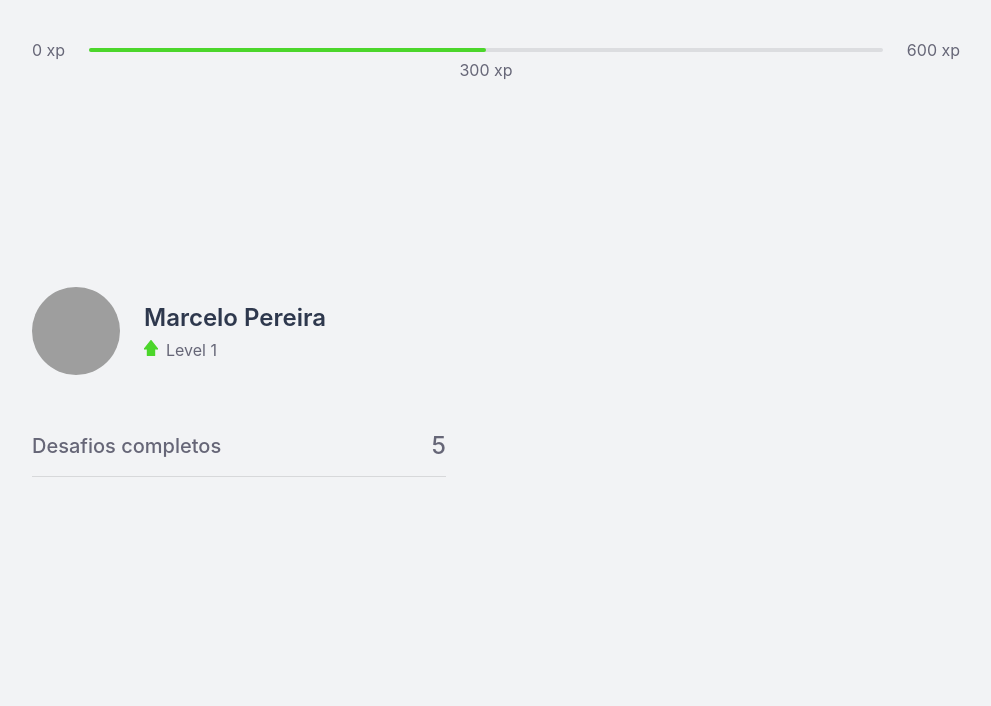
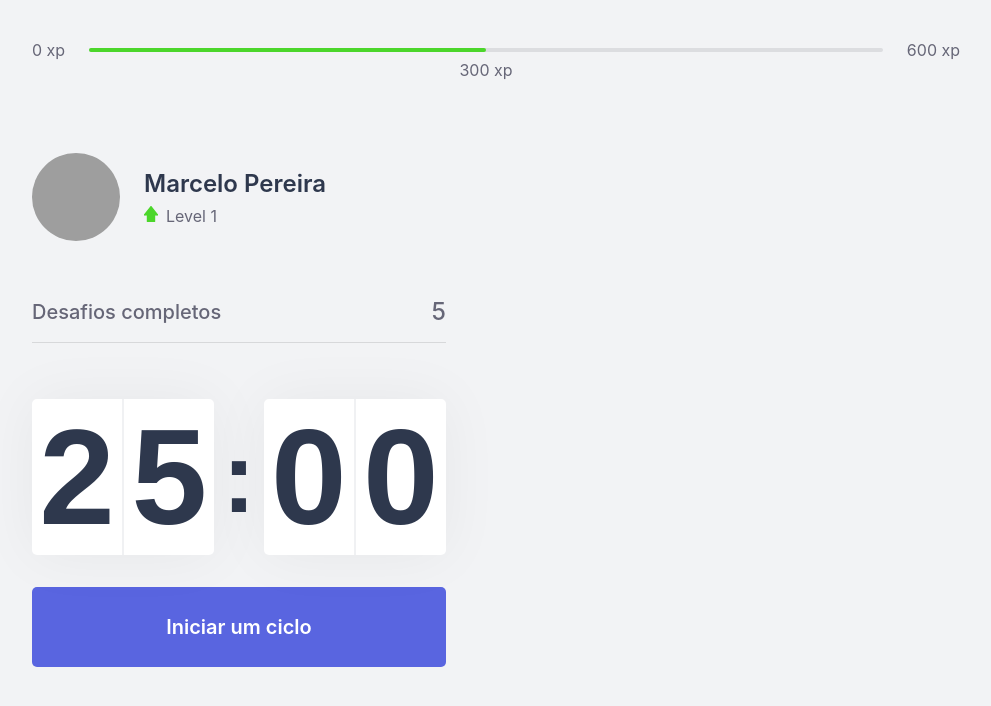
Before and after one commit to marcelopajr/moveit-next, a Next.js app: page / in a window 1280 px wide. Shown: the top 706 px of the page, without its empty margins (144-1135 px from the left). Built offline with nearby package versions, Linux system fonts and the light colour scheme; grey boxes are pictures that could not be loaded.

Commit message:
Countdown funcionando

```diff
--- a/src/components/Countdown.tsx
+++ b/src/components/Countdown.tsx
@@ -1,12 +1,43 @@
+import { useState, useEffect } from 'react'
 import styles from '../styles/components/Countdown.module.css'
 
 export function Countdown() {
+  const [time, setTime] = useState(25 * 60);
+  const [active, setActive] = useState(false);
+
+  const minutes = Math.floor(time / 60);
+  const seconds = time % 60;
+
+  const [minuteLeft, minuteRight] = String(minutes).padStart(2,'0').split('');
+  const [secondLeft, secondRight] = String(seconds).padStart(2,'0').split('');
+
+  function startCountdown() {
+    setActive(true);
+  }
+
+  useEffect(() => {
+    if (active && time > 0) {
+      setTimeout(() => {
+        setTime(time - 1)
+      }, 1000)
+    }
+  }, [active, time])
+
   return (
-    <div className={styles.countdownContainer}>
-      <div>
-        <span>2</span>
-        <span>5</span>
+    <div>
+      <div className={styles.countdownContainer}>
+        <div>
+          <span>{minuteLeft}</span>
+          <span>{minuteRight}</span>
+        </div>
+        <span>:</span>
+        <div>
+          <span>{secondLeft}</span>
+          <span>{secondRight}</span>
+        </div>
       </div>
+
+      <button type='button' className={styles.countdownButton} onClick={startCountdown}>Iniciar um ciclo</button>
     </div>
   )
 }
--- a/src/pages/_documents.tsx
+++ b/src/pages/_documents.tsx
@@ -5,6 +5,8 @@
     return (
       <Html>
         <Head>
+          <link rel="shortcut icon" href="favicon.png" type="image/png"/>
+
           <link rel="preconnect" href="https://fonts.gstatic.com" />
           <link href="https://fonts.googleapis.com/css2?family=Inter:wght@400;500;600&family=Rajdhani:wght@600&display=swap" rel="stylesheet" />
         </Head>
--- a/src/pages/index.tsx
+++ b/src/pages/index.tsx
@@ -1,17 +1,24 @@
 import { CompletedChallenges } from "../components/CompletedChallenges";
+import { Countdown } from "../components/Countdown";
 import { ExperienceBar } from "../components/ExperienceBar";
 import { Profile } from "../components/Profile";
+import Head from 'next/head'
 import styles from '../styles/pages/Home.module.css'
 
 export default function Home() {
   return (
   <div className={styles.container}>
+    <Head>
+      <title>Início | move.it</title>
+    </Head>
+
     <ExperienceBar />
 
     <section>
       <div>
         <Profile />
         <CompletedChallenges />
+        <Countdown />
       </div>
       <div></div>
     </section>
--- a/src/styles/components/Countdown.module.css
+++ b/src/styles/components/Countdown.module.css
@@ -0,0 +1,56 @@
+.countdownContainer {
+  display: flex;
+  align-items: center;
+  font-family: 'Rajdhani', sans-serif;
+  font-weight: 600;
+  color: var(--title);
+}
+
+.countdownContainer > div {
+  flex: 1;
+  display: flex;
+  align-items: center;
+  justify-content: space-evenly;
+  background: var(--white);
+  box-shadow: 0 0 60px rgba(0, 0, 0, 0.05);
+  border-radius: 5px;
+  font-size: 8.5rem;
+  text-align: center;
+}
+
+.countdownContainer > div span {
+  flex: 1;
+}
+
+.countdownContainer > div span:first-child {
+  border-right: 1px solid #f0f1f3;
+}
+
+.countdownContainer > div span:last-child {
+  border-left: 1px solid #f0f1f3;
+}
+
+.countdownContainer > span {
+  font-size: 6.25rem;
+  margin: 0 0.5rem;
+}
+
+.countdownButton {
+  width: 100%;
+  height: 5rem;
+  margin-top: 2rem;
+  display: flex;
+  align-items: center;
+  justify-content: center;
+  border: 0;
+  border-radius: 5px;
+  background: var(--blue);
+  color: var(--white);
+  font-size: 1.25rem;
+  font-weight: 600;
+  transition: background-color 0.2s;
+}
+
+.countdownButton:hover {
+  background: var(--blue-dark);
+}
```
